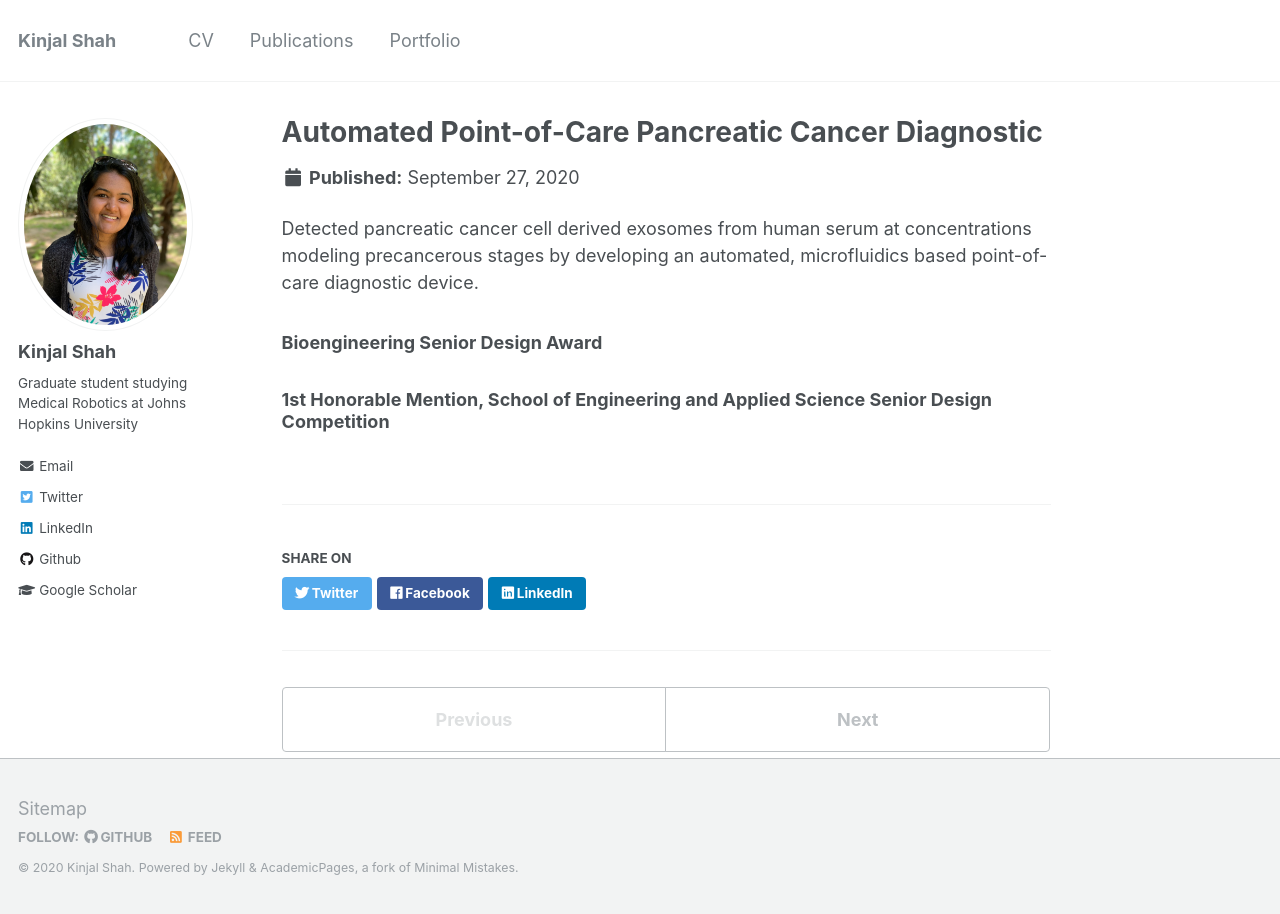
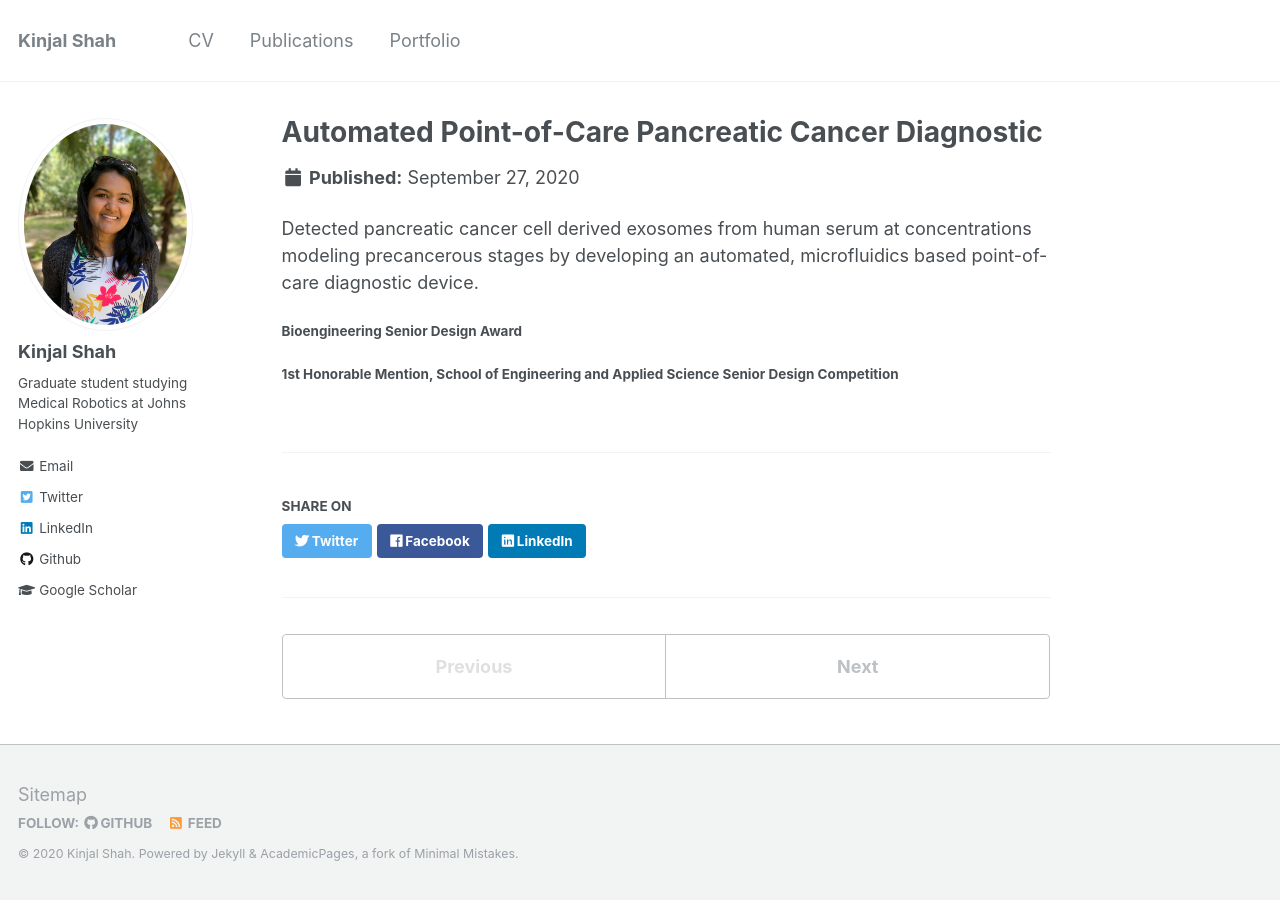
Before and after one commit to kinjmshah/kinjmshah.github.io, a Jekyll site: the page built from _portfolio/UPennSeniorDesign.md, in a window 1280 px wide. Built offline with Jekyll 4.4.1, drawn with Linux system fonts in a browser that asks for light colours.

```diff
--- a/_portfolio/UPennSeniorDesign.md
+++ b/_portfolio/UPennSeniorDesign.md
@@ -5,5 +5,5 @@ permalink: /portfolio/UPennSeniorDesign
 
 Detected pancreatic cancer cell derived exosomes from human serum at concentrations modeling precancerous stages by developing an automated, microfluidics based point-of-care diagnostic device.
 
-### Bioengineering Senior Design Award
-### 1st Honorable Mention, School of Engineering and Applied Science Senior Design Competition
+#### Bioengineering Senior Design Award
+#### 1st Honorable Mention, School of Engineering and Applied Science Senior Design Competition
```
